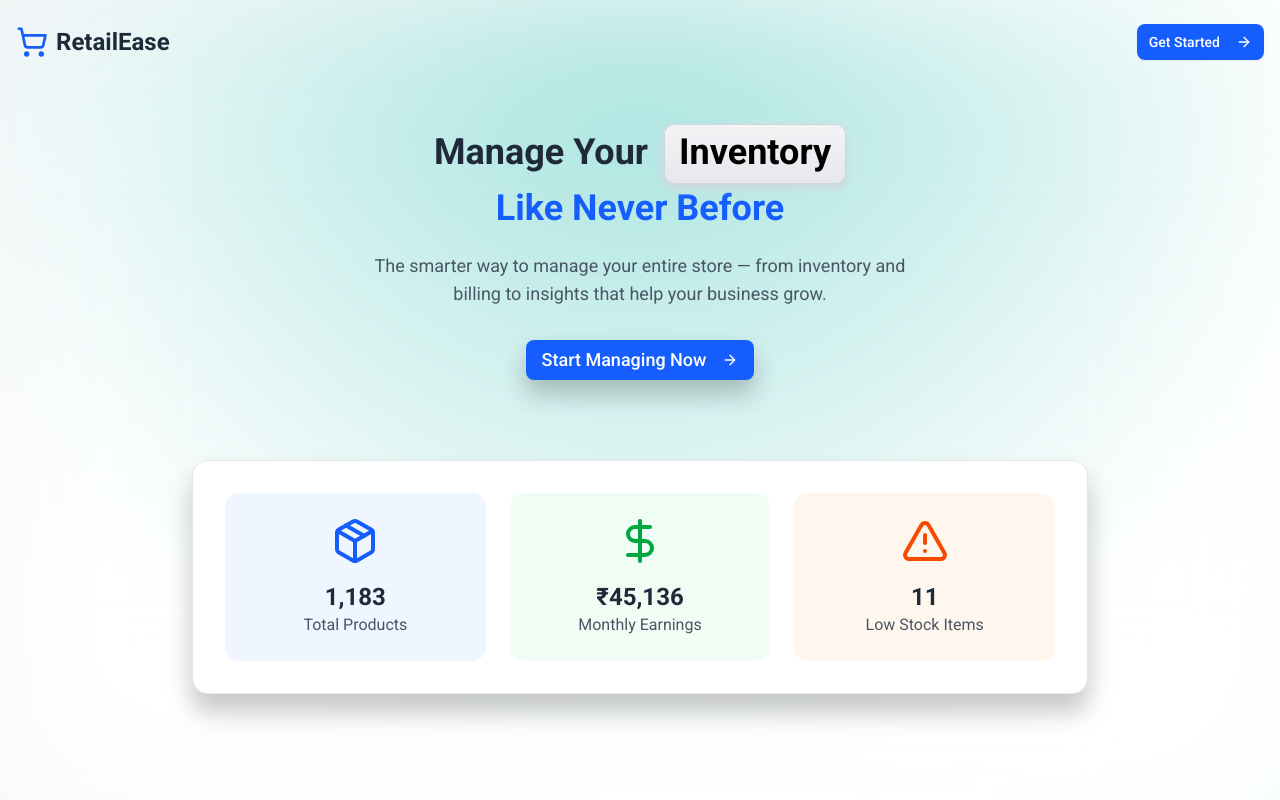
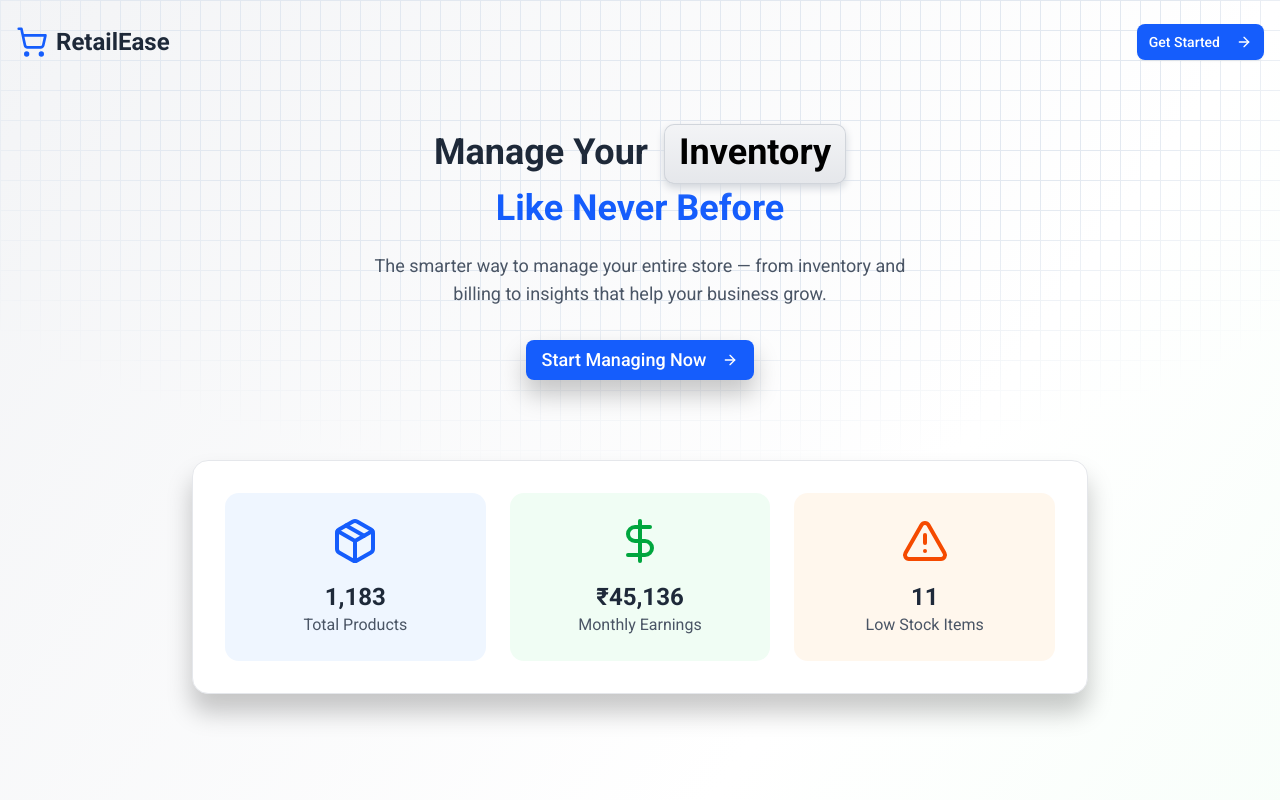
Before and after one commit to Siva-555/RetailEase-nextjs, a Next.js app: page / in a window 1280 px wide. Shown: the top 800 px of the page. Built offline with nearby package versions, Linux system fonts and the light colour scheme; no server answers; what @bprogress/next would draw is missing.

Commit message:
Update page.tsx

```diff
--- a/src/app/(public)/page.tsx
+++ b/src/app/(public)/page.tsx
@@ -15,11 +15,9 @@ import Link from "next/link";
 import { Button } from "@/components/ui/button";
 import { Card, CardContent } from "@/components/ui/card";
 import { cn } from "@/lib/utils";
-import { useEffect, useState } from "react";
+import { useState } from "react";
 import CountUp from "react-countup";
 import { ContainerTextFlip } from "@/components/ui/container-text-flip";
-import { useUser } from "@clerk/nextjs";
-import { useRouter } from "next/navigation";
 
 const features = [
   {
@@ -123,32 +121,22 @@ const getRandomInt = (min: number, max: number) => {
 };
 
 export default function LandingPage() {
-  const router = useRouter();
-  const { user } = useUser();
-
-  useEffect(() => {
-    if (user?.emailAddresses || user?.id) {
-      router.push("/dashboard");
-    }
-  }, [router, user?.emailAddresses, user?.id]);
 
   return (
     <div className="min-h-screen relative bg-gradient-to-br from-gray-100 via-white to-green-50 dark:from-gray-900 dark:via-gray-800 dark:to-gray-900 z-10">
 
-      {/* Teal Glow Top */}
       <div
         className="fixed inset-0 z-[-1]"
         style={{
-          background: "#ffffff",
           backgroundImage: `
-        radial-gradient(
-          circle at top center,
-          rgba(56, 193, 182, 0.5),
-          transparent 70%
-        )
-      `,
-          filter: "blur(80px)",
-          backgroundRepeat: "no-repeat",
+            linear-gradient(to right, #e2e8f0 1px, transparent 1px),
+            linear-gradient(to bottom, #e2e8f0 1px, transparent 1px)
+          `,
+          backgroundSize: "20px 30px",
+          WebkitMaskImage:
+            "radial-gradient(ellipse 70% 60% at 50% 0%, #000 60%, transparent 100%)",
+          maskImage:
+            "radial-gradient(ellipse 70% 60% at 50% 0%, #000 60%, transparent 100%)",
         }}
       />
 
@@ -258,14 +246,14 @@ export default function LandingPage() {
                 className="bg-blue-50 dark:bg-blue-900/20 p-6 rounded-xl text-center"
               >
                 <Package className="h-12 w-12 text-blue-600 dark:text-blue-400 mx-auto mb-4" />
-                <h3 className="text-2xl font-bold text-gray-800 dark:text-white">
+                <span className="text-2xl font-bold text-gray-800 dark:text-white">
                   {
                     <CountUp
                       end={getRandomInt(1115, 1300) || 1247}
                       delay={0.8}
                     />
                   }
-                </h3>
+                </span>
                 <p className="text-gray-600 dark:text-gray-300">
                   Total Products
                 </p>
@@ -275,7 +263,7 @@ export default function LandingPage() {
                 className="bg-green-50 dark:bg-green-900/20 p-6 rounded-xl text-center"
               >
                 <DollarSign className="h-12 w-12 text-green-600 dark:text-green-400 mx-auto mb-4" />
-                <h3 className="text-2xl font-bold text-gray-800 dark:text-white">
+                <span className="text-2xl font-bold text-gray-800 dark:text-white">
                   ₹
                   {
                     <CountUp
@@ -284,7 +272,7 @@ export default function LandingPage() {
                       delay={0.8}
                     />
                   }
-                </h3>
+                </span>
                 <p className="text-gray-600 dark:text-gray-300">
                   Monthly Earnings
                 </p>
@@ -294,9 +282,9 @@ export default function LandingPage() {
                 className="bg-orange-50 dark:bg-orange-900/20 p-6 rounded-xl text-center"
               >
                 <AlertTriangle className="h-12 w-12 text-orange-600 dark:text-orange-400 mx-auto mb-4" />
-                <h3 className="text-2xl font-bold text-gray-800 dark:text-white">
+                <span className="text-2xl font-bold text-gray-800 dark:text-white">
                   {<CountUp end={getRandomInt(10, 30) || 23} delay={1} />}
-                </h3>
+                </span>
                 <p className="text-gray-600 dark:text-gray-300">
                   Low Stock Items
                 </p>
```
